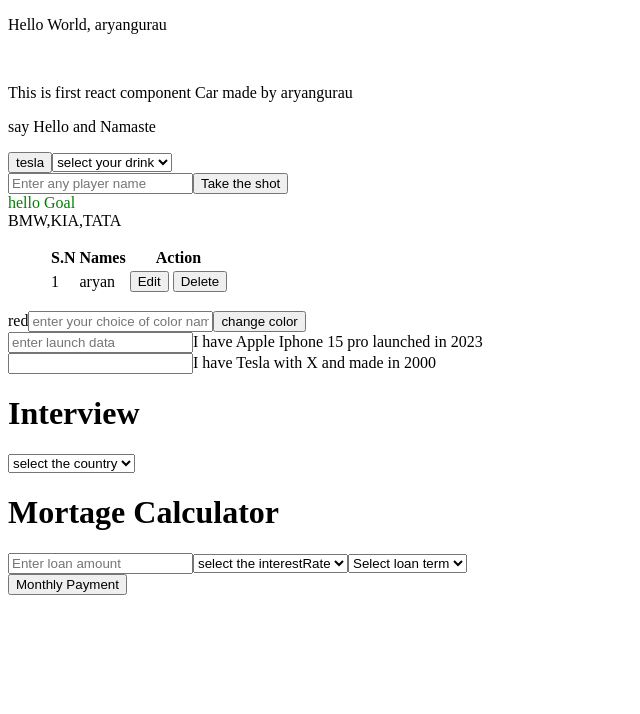
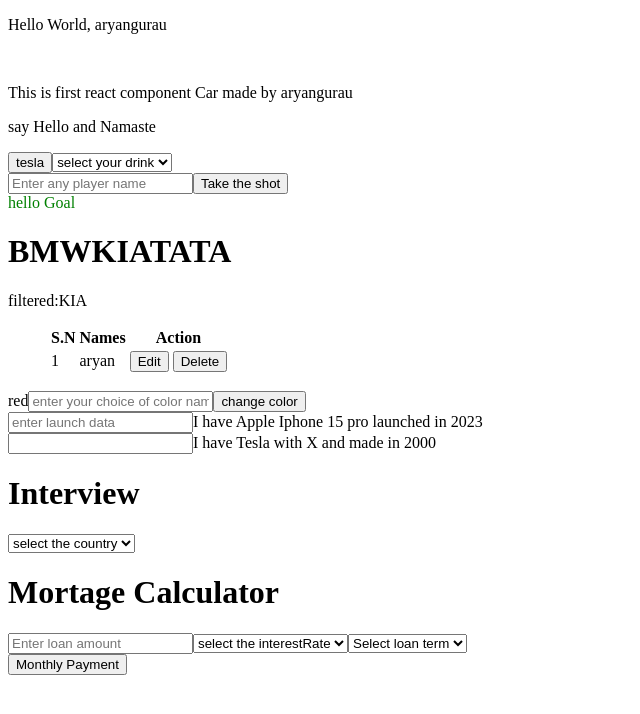
Before and after one commit to aryangurau/Hotel-management-frontend, a React (Vite) app in the folder React/: page / in a window 1280 px wide. Shown: the top 714 px of the page, without its empty margins (0-640 px from the left). Built offline with nearby package versions, Linux system fonts and the light colour scheme.

Commit message:
learned logical operation in react

```diff
--- a/React/src/Logical.jsx
+++ b/React/src/Logical.jsx
@@ -4,15 +4,23 @@
 // };  // using logical operator
 
 const Logical = ({ cars }) => {
+
+  let bmw = cars.filter((a)=>a.startsWith("K"))
   return (
+   <>
+<h1> {cars}</h1>
+
     <div>
 
       {cars.length > 0 ? (
-        <div>{cars.toString()}</div>
+
+        <div>filtered:{bmw}</div>
+
       ) : (
         <div>cars not found</div>
       )}
     </div>
+    </>
   );
  };
 export default Logical
```
